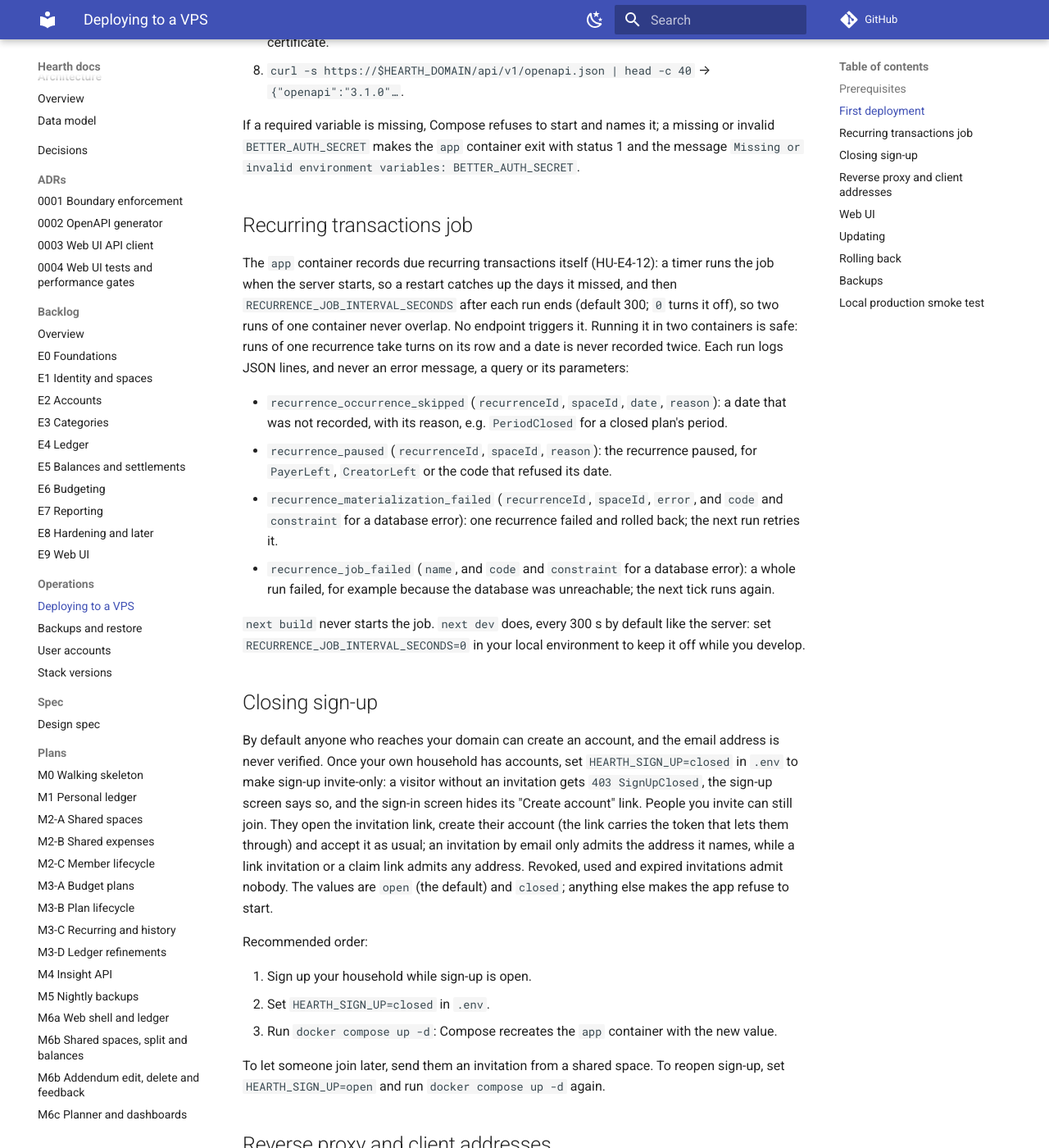
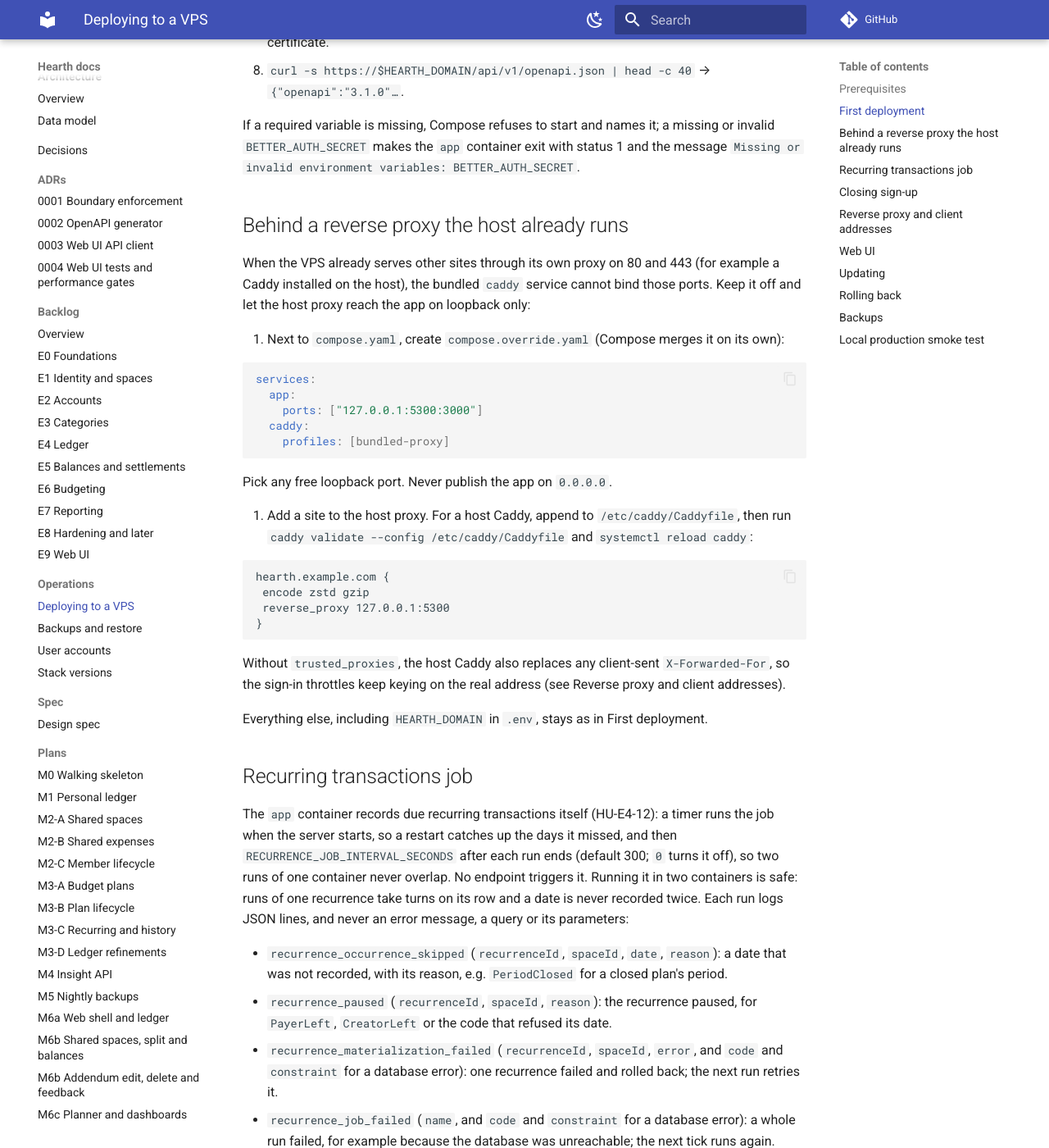
Before and after one commit to Facabore/Hearth, an MkDocs documentation site: the page built from docs/operations/deploy.md, in a window 1280 px wide and 1400 px high, scrolled down 866 px. Shown: the whole window at 82% size. Built offline with MkDocs 1.6.1 and Material for MkDocs 9.7.7, drawn with Linux system fonts in a browser that asks for light colours; comment, search, counter and statistics services are not loaded; some of the changed text lies outside the part shown.

Commit message:
docs(operations): deploy behind a reverse proxy the host already runs (Refs #83)

````diff
--- a/docs/operations/deploy.md
+++ b/docs/operations/deploy.md
@@ -19,6 +19,35 @@
    - `curl -s https://$HEARTH_DOMAIN/api/v1/openapi.json | head -c 40` → `{"openapi":"3.1.0"…`.
 
 If a required variable is missing, Compose refuses to start and names it; a missing or invalid `BETTER_AUTH_SECRET` makes the `app` container exit with status 1 and the message `Missing or invalid environment variables: BETTER_AUTH_SECRET`.
+
+## Behind a reverse proxy the host already runs
+
+When the VPS already serves other sites through its own proxy on 80 and 443 (for example a Caddy installed on the host), the bundled `caddy` service cannot bind those ports. Keep it off and let the host proxy reach the app on loopback only:
+
+1. Next to `compose.yaml`, create `compose.override.yaml` (Compose merges it on its own):
+
+   ```yaml
+   services:
+     app:
+       ports: ["127.0.0.1:5300:3000"]
+     caddy:
+       profiles: [bundled-proxy]
+   ```
+
+   Pick any free loopback port. Never publish the app on `0.0.0.0`.
+
+2. Add a site to the host proxy. For a host Caddy, append to `/etc/caddy/Caddyfile`, then run `caddy validate --config /etc/caddy/Caddyfile` and `systemctl reload caddy`:
+
+   ```
+   hearth.example.com {
+   	encode zstd gzip
+   	reverse_proxy 127.0.0.1:5300
+   }
+   ```
+
+   Without `trusted_proxies`, the host Caddy also replaces any client-sent `X-Forwarded-For`, so the sign-in throttles keep keying on the real address (see Reverse proxy and client addresses).
+
+Everything else, including `HEARTH_DOMAIN` in `.env`, stays as in First deployment.
 
 ## Recurring transactions job
 
@@ -45,7 +74,7 @@ To let someone join later, send them an invitation from a shared space. To reope
 
 ## Reverse proxy and client addresses
 
-The sign-in and sign-up throttles key on the client address from `X-Forwarded-For`. Caddy replaces any client-sent value with the real peer address because no `trusted_proxies` are configured, and the `app` service publishes no port, so it is reachable only through Caddy. Keep both properties: never publish port 3000, and only add `trusted_proxies` if another proxy you control sits in front of Caddy.
+The sign-in and sign-up throttles key on the client address from `X-Forwarded-For`. Caddy replaces any client-sent value with the real peer address because no `trusted_proxies` are configured, and the `app` service publishes no port, so it is reachable only through Caddy. Keep both properties: never publish port 3000 beyond loopback (behind a host proxy, `127.0.0.1` only), and only add `trusted_proxies` if another proxy you control sits in front of Caddy.
 
 ## Web UI
 
````
